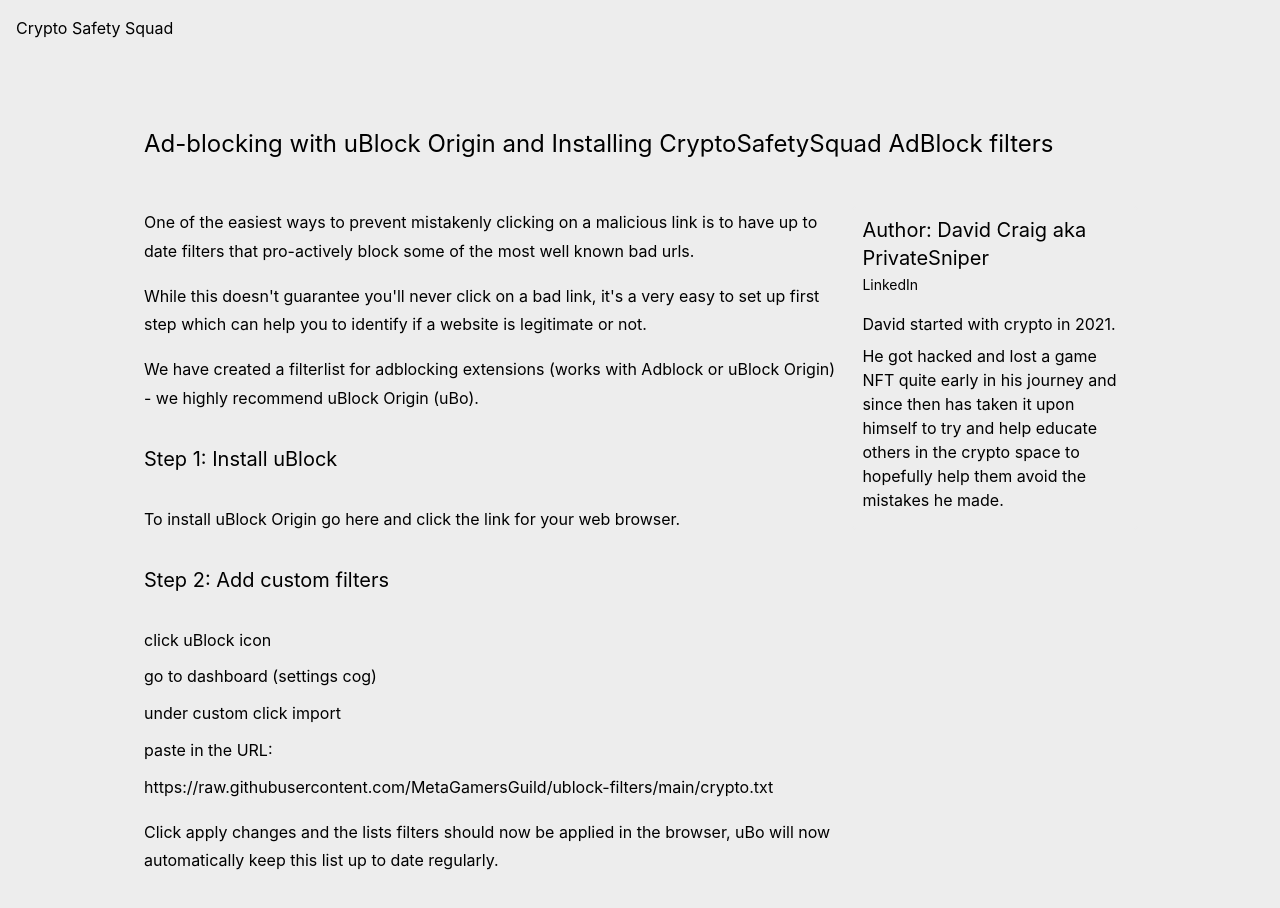
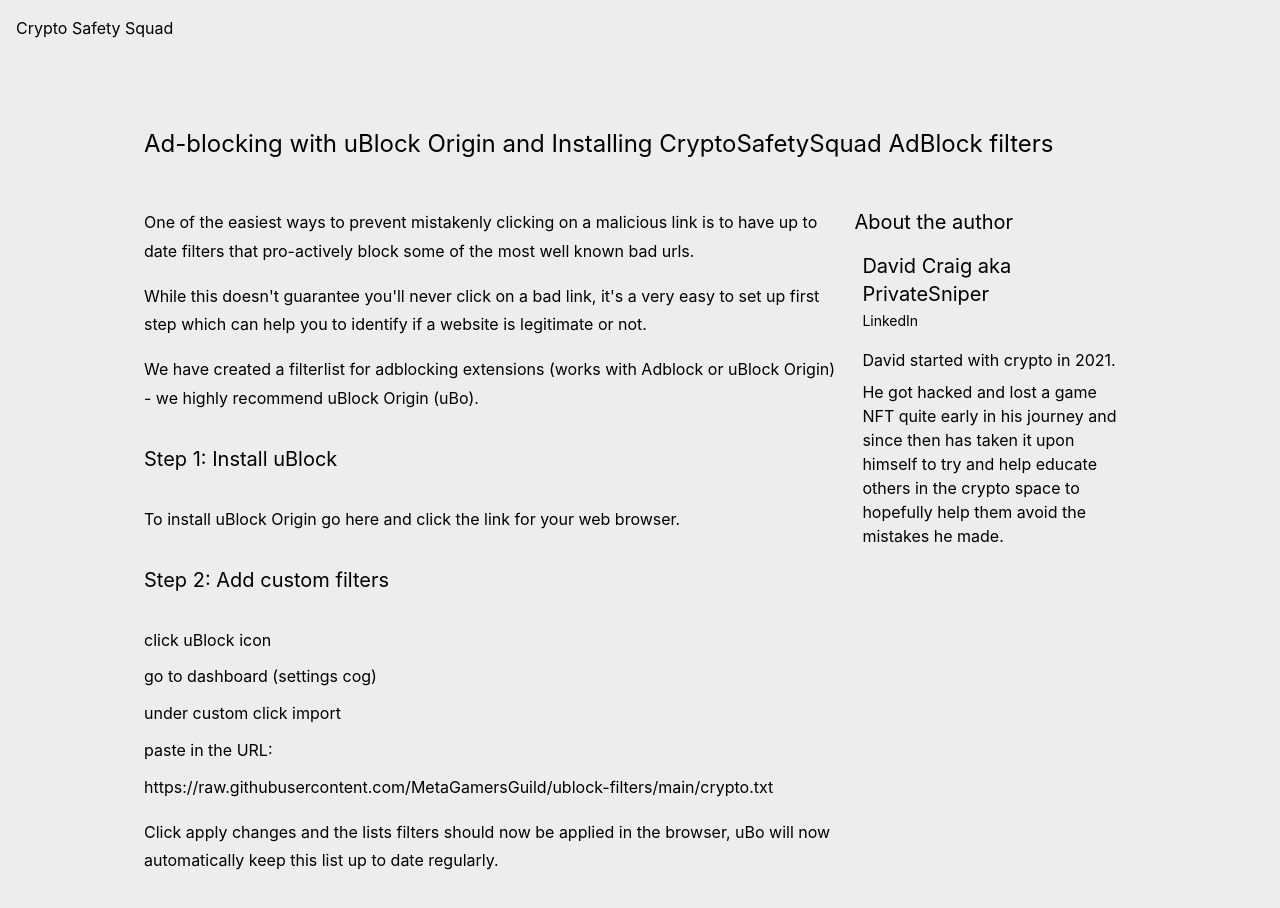
Before and after one commit to CryptoSafetySquad/website, a Next.js app: page /guides/adblock in a window 1280 px wide. Shown: the top 908 px of the page. Built offline with nearby package versions, Linux system fonts and the light colour scheme.

Commit message:
Tweak author component.

```diff
--- a/Components/Author.tsx
+++ b/Components/Author.tsx
@@ -5,7 +5,6 @@ import JsonLd from './JsonLd';
 export interface AuthorProps {
   nickname?: string;
   fullname?: string;
-  slug: string;
   content?: React.ReactNode;
   image?: string | false;
   socials?: {
@@ -13,7 +12,7 @@ export interface AuthorProps {
   }
 }
 
-const AuthorComponent = ({ nickname, slug, content, fullname, image, socials }: AuthorProps) => {
+const AuthorComponent = ({ nickname, content, fullname, image, socials }: AuthorProps) => {
   const jsonLdData: any = {
     "@context": "https://schema.org",
     "@type": "Person",
@@ -28,7 +27,7 @@ const AuthorComponent = ({ nickname, slug, content, fullname, image, socials }:
   return (
     <div>
       <div className='author'>
-        <h2>Author: {fullname} {fullname && nickname && `aka `} {nickname}</h2>
+        <h2>{fullname} {fullname && nickname && `aka `} {nickname}</h2>
         {socials && socials.linkedin && <a className='link-small' href={socials.linkedin} target='_blank' rel='noopener noreferrer'>LinkedIn</a>}
         {image && <img src={image} />}
         <div className='mt-4'>
--- a/Components/Page.tsx
+++ b/Components/Page.tsx
@@ -26,7 +26,12 @@ const Page = ({ title, slug, content, description, author }: PageComponentProps)
           <div>
             {content}
           </div>
-          {author && <Author {...author} />}
+          {author && (
+            <aside>
+              <h2 className='mb-2'>About the author</h2>
+              <Author {...author} />
+            </aside>
+          )}
         </div>
         {/* <Discussion slug='guides/adblock' title='AdBlocking' /> */}
       </main>
```
